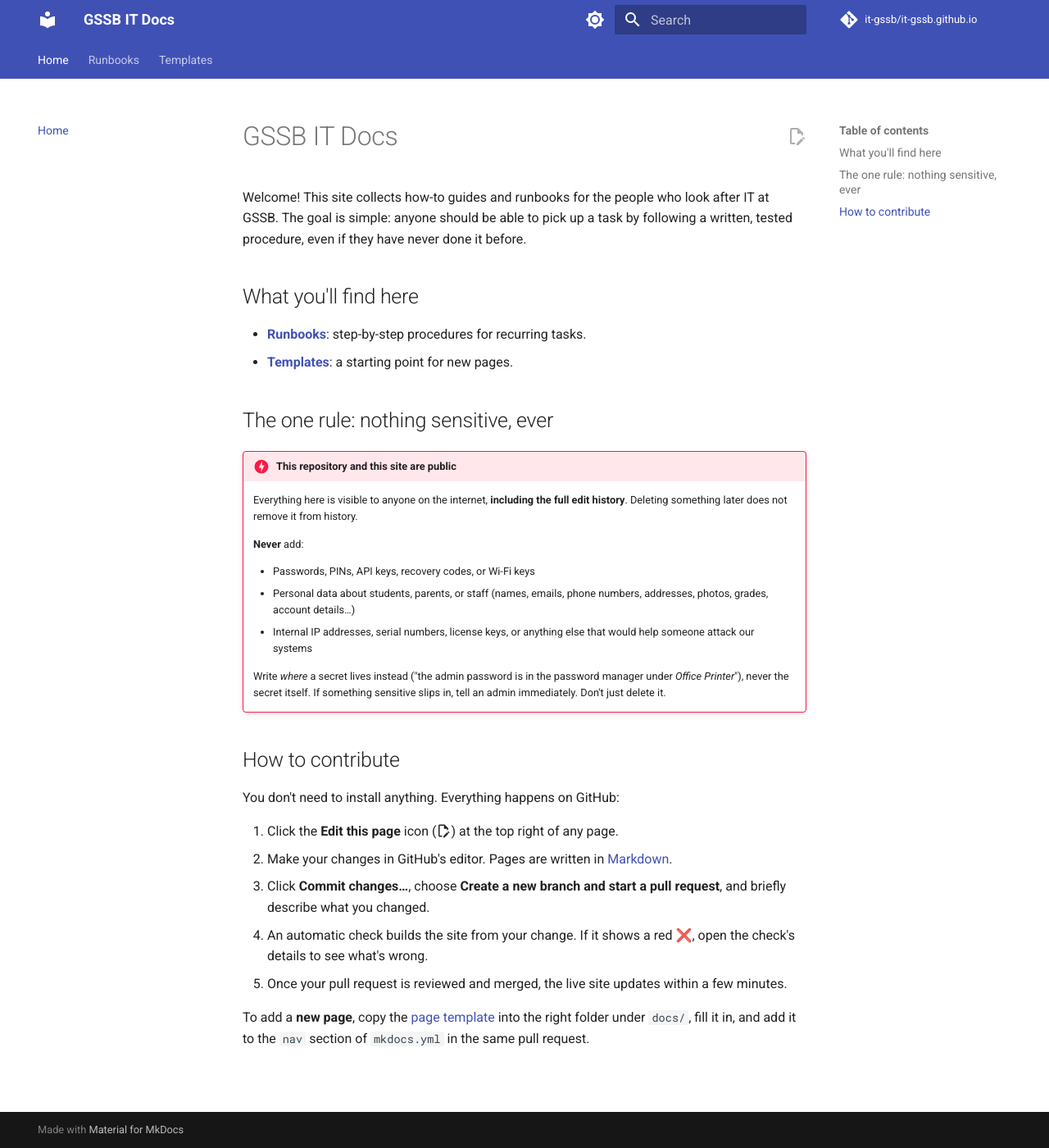
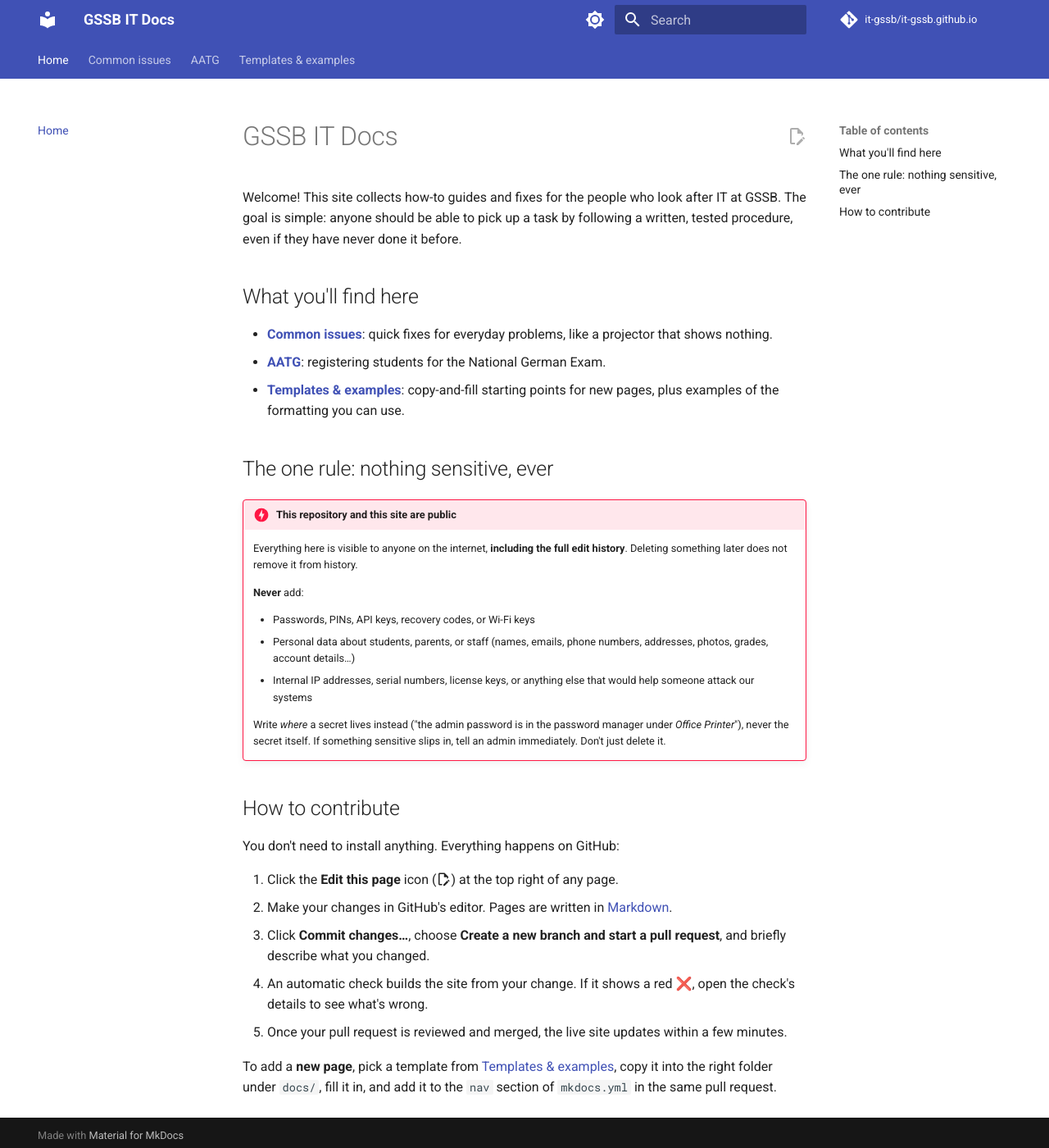
Before and after one commit to it-gssb/it-gssb.github.io, an MkDocs documentation site: the page built from docs/index.md, in a window 1280 px wide and 1400 px high. Shown: the whole window at 82% size. Built offline with MkDocs 1.6.1 and Material for MkDocs 9.7.7, drawn with Linux system fonts in a browser that asks for light colours; comment, search, counter and statistics services are not loaded.

Commit message:
restructure docs to use how-to and common-issue templates (#2)

```diff
--- a/docs/index.md
+++ b/docs/index.md
@@ -1,15 +1,18 @@
 # GSSB IT Docs
 
-Welcome! This site collects how-to guides and runbooks for the people who
+Welcome! This site collects how-to guides and fixes for the people who
 look after IT at GSSB. The goal is simple: anyone should be able to pick up
 a task by following a written, tested procedure, even if they have never
 done it before.
 
 ## What you'll find here
 
-- **[Runbooks](runbooks/sample-runbook.md)**: step-by-step procedures for
-  recurring tasks.
-- **[Templates](templates/page-template.md)**: a starting point for new pages.
+- **[Common issues](common-issues/projector.md)**: quick fixes for everyday
+  problems, like a projector that shows nothing.
+- **[AATG](aatg/index.md)**: registering students for the National German
+  Exam.
+- **[Templates & examples](templates/index.md)**: copy-and-fill starting
+  points for new pages, plus examples of the formatting you can use.
 
 ## The one rule: nothing sensitive, ever
 
@@ -46,6 +49,7 @@ You don't need to install anything. Everything happens on GitHub:
 5. Once your pull request is reviewed and merged, the live site updates
    within a few minutes.
 
-To add a **new page**, copy the [page template](templates/page-template.md)
-into the right folder under `docs/`, fill it in, and add it to the `nav`
-section of `mkdocs.yml` in the same pull request.
+To add a **new page**, pick a template from
+[Templates & examples](templates/index.md), copy it into the right folder
+under `docs/`, fill it in, and add it to the `nav` section of `mkdocs.yml`
+in the same pull request.
--- a/mkdocs.yml
+++ b/mkdocs.yml
@@ -1,6 +1,6 @@
 site_name: GSSB IT Docs
 site_url: https://it-gssb.github.io/
-site_description: IT documentation and runbooks for GSSB volunteers.
+site_description: IT documentation and how-to guides for GSSB volunteers.
 
 repo_name: it-gssb/it-gssb.github.io
 repo_url: https://github.com/it-gssb/it-gssb.github.io
@@ -65,7 +65,12 @@ markdown_extensions:
 
 nav:
   - Home: index.md
-  - Runbooks:
-      - Sample runbook: runbooks/sample-runbook.md
-  - Templates:
-      - Page template: templates/page-template.md
+  - Common issues:
+      - Projector: common-issues/projector.md
+  - AATG:
+      - Exam registration: aatg/index.md
+  - Templates & examples:
+      - templates/index.md
+      - Common issue template: templates/common-issue-template.md
+      - How-to template: templates/how-to-template.md
+      - Formatting examples: templates/formatting-examples.md
```
Also changed, not shown: AGENTS.md (+4 -1 lines), README.md (+1 -1 lines), docs/aatg/index.md (added, +72 -0 lines), docs/common-issues/projector.md (added, +54 -0 lines), docs/templates/common-issue-template.md (added, +47 -0 lines), docs/templates/formatting-examples.md (renamed from docs/runbooks/sample-runbook.md, +6 -4 lines), docs/templates/how-to-template.md (renamed from docs/templates/page-template.md, +3 -3 lines), docs/templates/index.md (added, +30 -0 lines).
